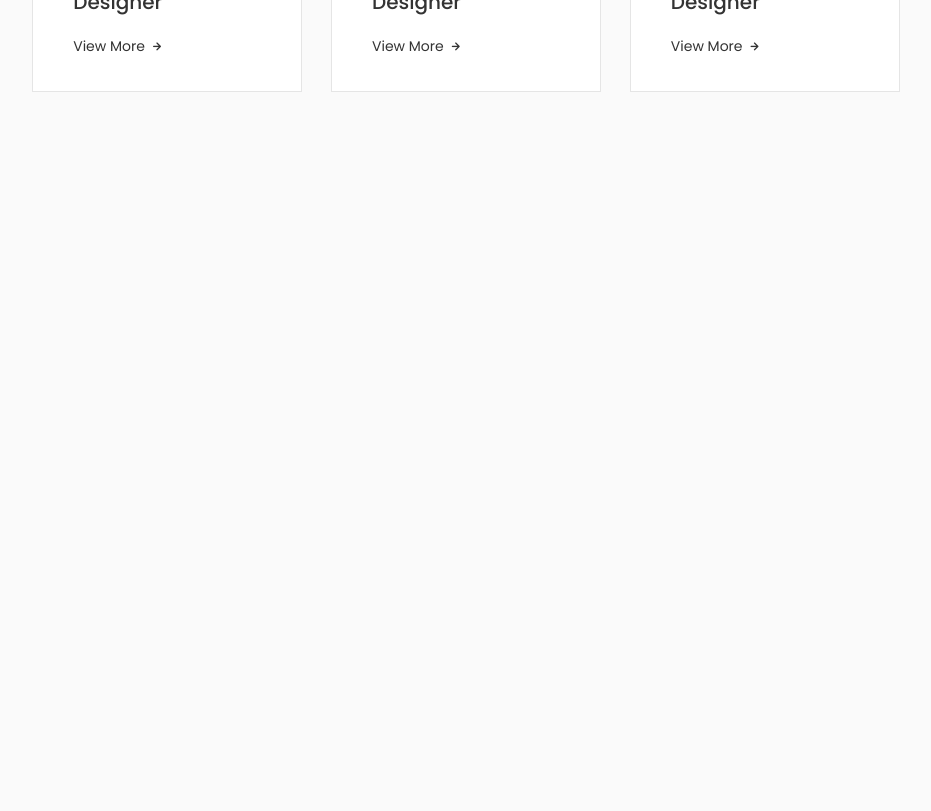
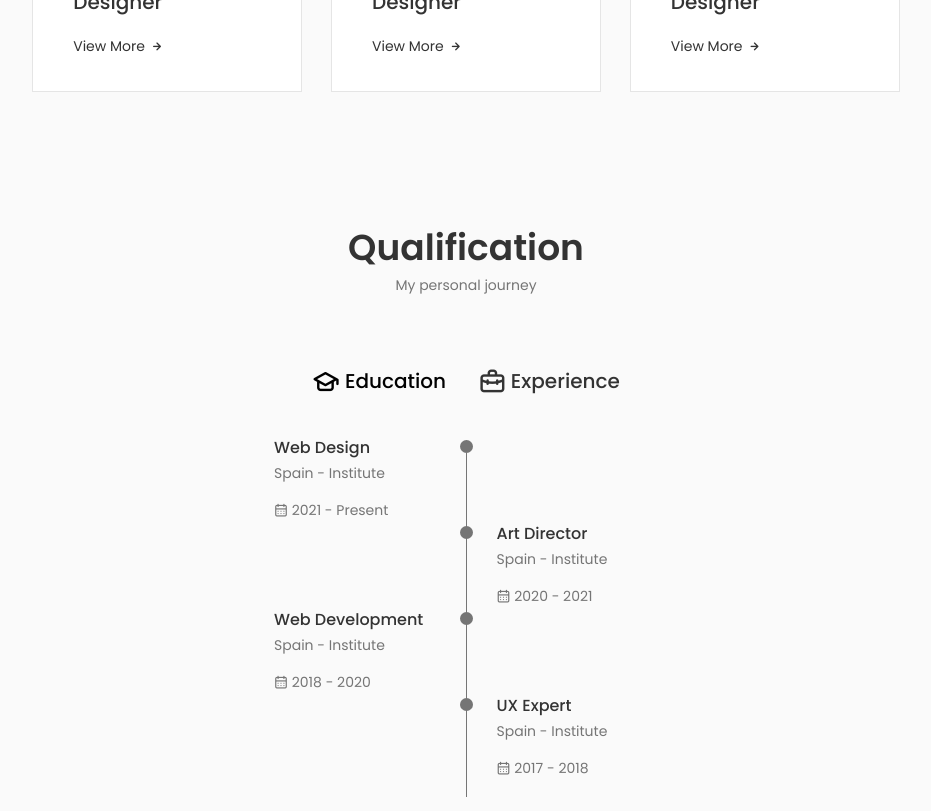
Before and after one commit to bberenice02/portfolio_Berenice, a React (Create React App) app: page / in a window 1280 px wide. Shown: the part 1580-2391 px from the top of the page, without its empty margins (174-1105 px from the left). Before the commit the page ends 1704 px from the top, so only its background shows below. Built offline with nearby package versions, Linux system fonts and the light colour scheme.

Commit message:
qualification component first commit

```diff
--- a/src/App.js
+++ b/src/App.js
@@ -5,6 +5,7 @@
 import About from './components/about/About';
 import Skills from './components/skills/Skills';
 import Services from './components/services/Services';
+import Qualification from './components/qualification/Qualification';
 
 const App = () => {
     return (
@@ -16,6 +17,7 @@
             <About />
             <Skills />
             <Services />
+            <Qualification />
         </main>
 
         </>
--- /dev/null
+++ b/src/components/qualification/Qualification.jsx
@@ -0,0 +1,152 @@
+import React, { useState } from 'react';
+import "./qualification.css";
+
+const Qualification = () => {
+    const [toggleState, setToggleState] = useState(1);
+
+    const toggleTab = (index) => {
+        setToggleState(index);
+    };
+
+    return (
+        <section className="qualification section">
+            <h2 className="section__title">Qualification</h2>
+            <span className="section__subtitle">My personal journey</span>
+
+            <div className="qualification__container container">
+                <div className="qualification__tabs">
+                    <div className="qualification__button qualification__active button--flex">
+                        <i className="uil uil-graduation-cap qualification__icon"></i>{" "}
+                        Education
+                    </div>
+
+                    <div className="qualification__button button--flex">
+                        <i className="uil uil-briefcase-alt qualification__icon"></i>{" "}
+                        Experience
+                    </div>
+                </div>
+
+                <div className="qualification__sections">
+                    <div className="qualification__content qualification__content-active">
+                        <div className="qualification__data">
+                            <div>
+                                <h3 className="qualification__title">Web Design</h3>
+                                <span className="qualification__subtitle">Spain - Institute</span>
+                                <div className="qualification__calendar">
+                                    <i className="uil uil-calendar-alt"></i> 2021 - Present
+                                </div>
+                            </div>
+
+                            <div>
+                                <span className="qualification__rounder"></span>
+                                <span className="qualification__line"></span>
+                            </div>
+                        </div>
+
+                        <div className="qualification__data">
+                            <div></div>
+
+                            <div>
+                                <span className="qualification__rounder"></span>
+                                <span className="qualification__line"></span>
+                            </div>
+
+                            <div>
+                                <h3 className="qualification__title">Art Director</h3>
+                                <span className="qualification__subtitle">Spain - Institute</span>
+                                <div className="qualification__calendar">
+                                    <i className="uil uil-calendar-alt"></i> 2020 - 2021
+                                </div>
+                            </div>
+                        </div>
+
+                        <div className="qualification__data">
+                            <div>
+                                <h3 className="qualification__title">Web Development</h3>
+                                <span className="qualification__subtitle">Spain - Institute</span>
+                                <div className="qualification__calendar">
+                                    <i className="uil uil-calendar-alt"></i> 2018 - 2020
+                                </div>
+                            </div>
+
+                            <div>
+                                <span className="qualification__rounder"></span>
+                                <span className="qualification__line"></span>
+                            </div>
+                        </div>
+
+                        <div className="qualification__data">
+                            <div></div>
+
+                            <div>
+                                <span className="qualification__rounder"></span>
+                                <span className="qualification__line"></span>
+                            </div>
+
+                            <div>
+                                <h3 className="qualification__title">UX Expert</h3>
+                                <span className="qualification__subtitle">Spain - Institute</span>
+                                <div className="qualification__calendar">
+                                    <i className="uil uil-calendar-alt"></i> 2017 - 2018
+                                </div>
+                            </div>
+                        </div>
+                    </div>
+
+                    <div className="qualification__content">
+                        <div className="qualification__data">
+                            <div>
+                                <h3 className="qualification__title">Product Designer</h3>
+                                <span className="qualification__subtitle">Microsoft - Spain
+
+                                </span>
+                                <div className="qualification__calendar">
+                                    <i className="uil uil-calendar-alt"></i> 2021 - Present
+                                </div>
+                            </div>
+
+                            <div>
+                                <span className="qualification__rounder"></span>
+                                <span className="qualification__line"></span>
+                            </div>
+                        </div>
+
+                        <div className="qualification__data">
+                            <div></div>
+
+                            <div>
+                                <span className="qualification__rounder"></span>
+                                <span className="qualification__line"></span>
+                            </div>
+
+                            <div>
+                                <h3 className="qualification__title">UX Design</h3>
+                                <span className="qualification__subtitle">Apple Inc - Spain</span>
+                                <div className="qualification__calendar">
+                                    <i className="uil uil-calendar-alt"></i> 2020 - 2021
+                                </div>
+                            </div>
+                        </div>
+
+                        <div className="qualification__data">
+                            <div>
+                                <h3 className="qualification__title">Web Designer</h3>
+                                <span className="qualification__subtitle">Figma - Spain</span>
+                                <div className="qualification__calendar">
+                                    <i className="uil uil-calendar-alt"></i> 2018 - 2020
+                                </div>
+                            </div>
+
+                            <div>
+                                <span className="qualification__rounder"></span>
+                                <span className="qualification__line"></span>
+                            </div>
+                        </div>
+                    </div>
+                </div>
+            </div>
+        </section>
+    )
+}
+
+export default Qualification
--- /dev/null
+++ b/src/components/qualification/qualification.css
@@ -0,0 +1,80 @@
+.qualification__container {
+    max-width: 768px;
+}
+.qualification__tabs {
+    display: flex;
+    justify-content: center;
+    margin-bottom: var(--mb-2);
+}
+
+.qualification__button {
+    font-size: var(--h3-font-size);
+    font-weight: var(--font-medium);
+    color: var(--title-color);
+    margin: 0 var(--mb-1);
+    cursor: pointer;
+}
+
+.qualification__button:hover {
+    color: var(--title-color-dark);
+}
+
+.qualification__icon {
+    font-size: 1.8rem;
+    margin-right: var(--mb-0-25);
+}
+
+.qualification__active {
+    color: var(--title-color-dark);
+}
+
+.qualification__sections {
+    display: grid;
+    grid-template-columns: 0.5fr;
+    justify-content: center;
+}
+
+.qualification__content {
+    display: none;
+}
+
+.qualification__content-active {
+    display: block;
+}
+
+.qualification__data {
+    display: grid;
+    grid-template-columns: 1fr max-content 1fr;
+    column-gap: 1.5rem;
+}
+
+.qualification__title {
+    font-size: var(--normal-font-size);
+    font-weight: var(--font-medium);
+}
+
+.qualification__subtitle {
+    display: inline-block;
+    font-size: var(--small-font-size);
+    margin-bottom: var(--mb-1);
+}
+
+.qualification__calendar {
+    font-size: var(--small-font-size);
+}
+
+.qualification__rounder {
+    display: inline-block;
+    width: 13px;
+    height: 13px;
+    background-color: var(--text-color);
+    border-radius: 50%;
+}
+
+.qualification__line {
+    display: block;
+    width: 1px;
+    height: 100%;
+    background-color: var(--text-color);
+    transform: translate(6px, -7px);
+}
--- a/src/components/services/Services.jsx
+++ b/src/components/services/Services.jsx
@@ -6,7 +6,7 @@
 
     const toggleTab = (index) => {
         setToggleState(index);
-    }
+    };
 
     return (
         <section className="services section" id="services">
```
